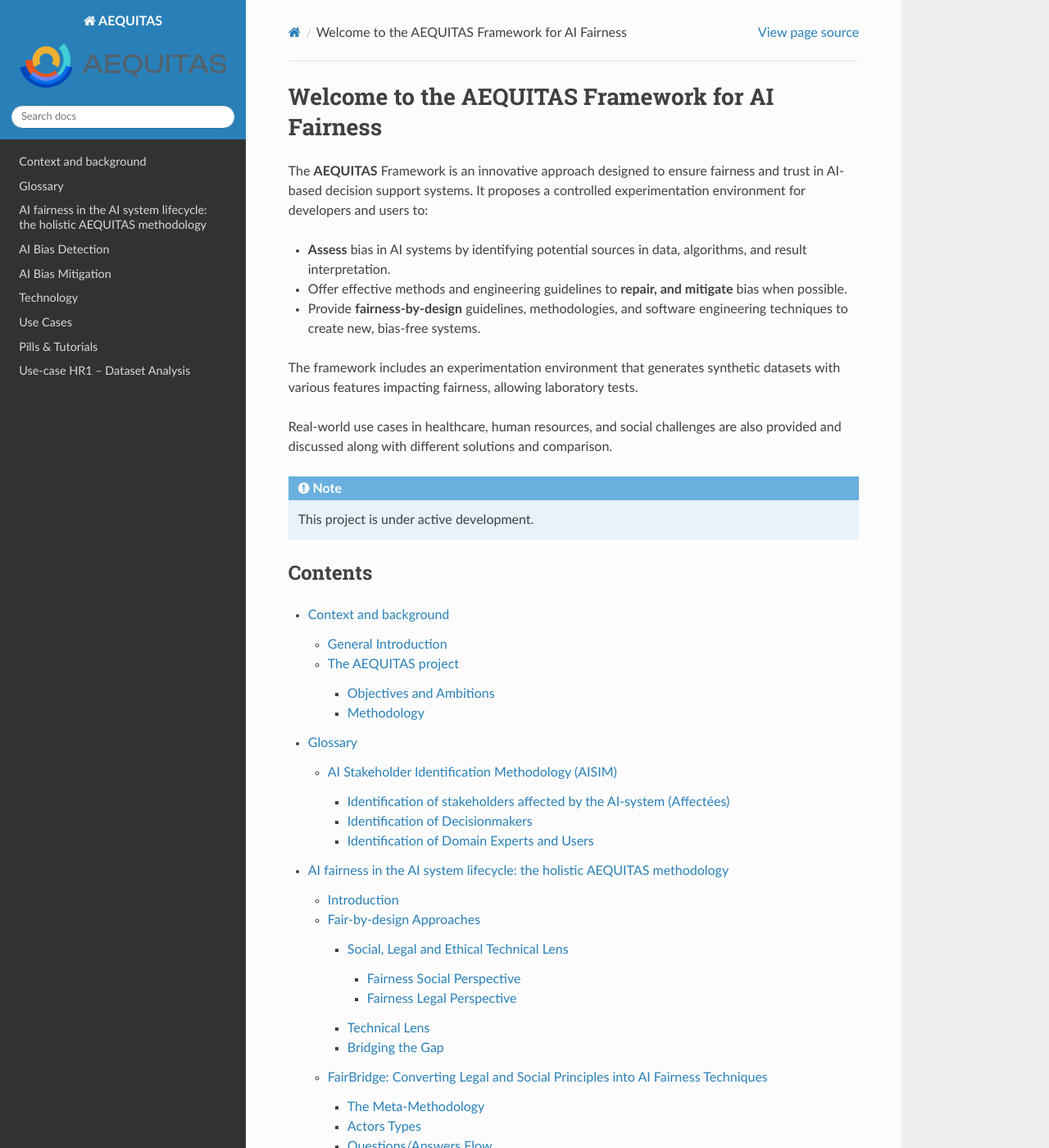
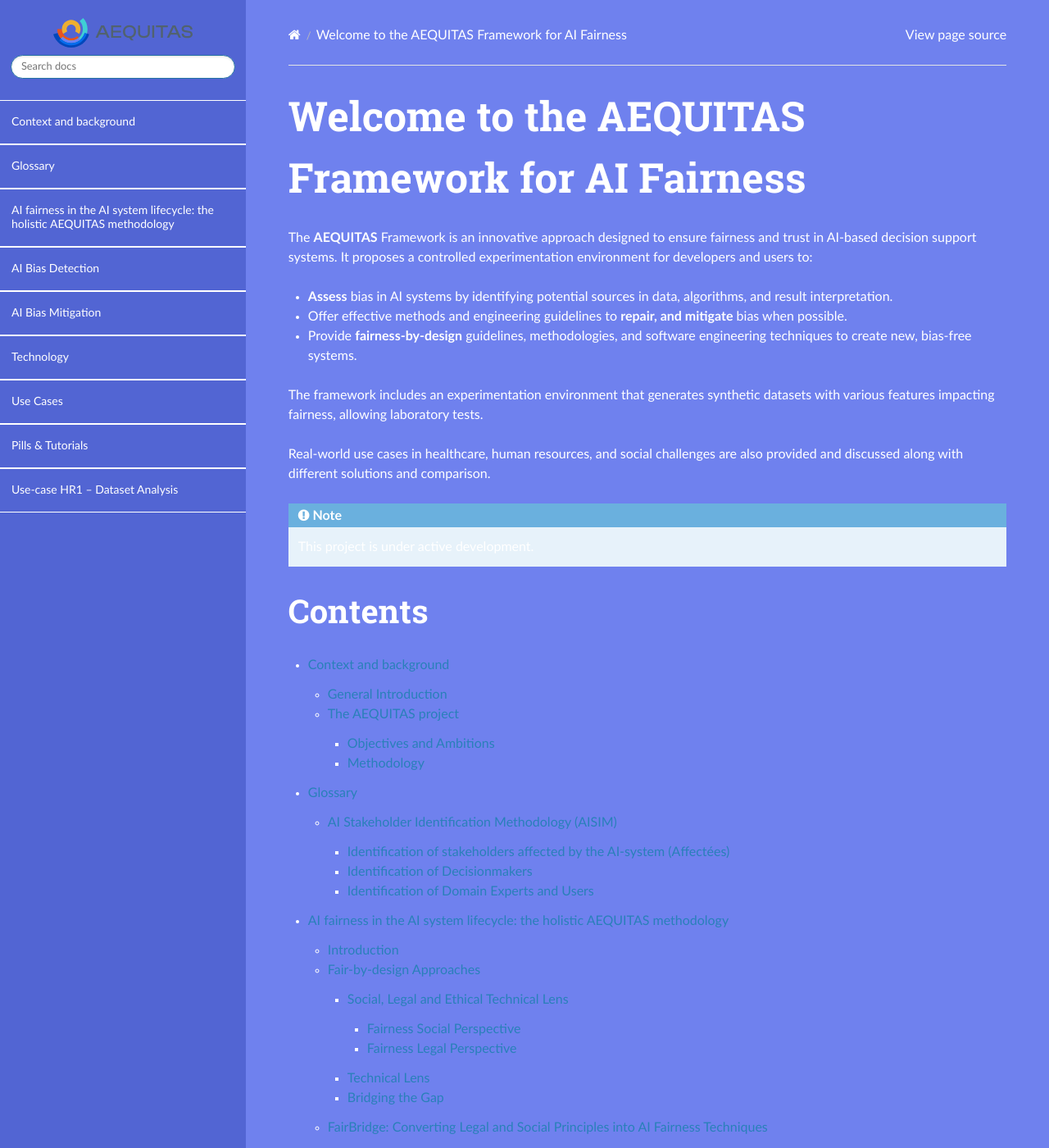
Before and after one commit to aequitas-aod/aequitas-home, a Sphinx documentation site: the page built from docs/source/index.rst, in a window 1280 px wide and 1400 px high. Shown: the whole window at 82% size. Built offline with Sphinx 7.4.7 and the Read the Docs theme 3.1.0, drawn with Linux system fonts in a browser that asks for light colours.

Commit message:
added css style file

```diff
--- /dev/null
+++ b/docs/source/_static/aequitas_style.css
@@ -0,0 +1,178 @@
+.wy-nav-content {
+    max-width: 100%;
+    background: #6f81ee;
+    font-size: 1rem;
+    line-height: 1.5;
+    min-height: 100vh;
+}
+
+p,
+footer,
+.wy-breadcrumbs a,
+.wy-breadcrumbs .active {
+    color: #fff;
+    font-weight: 400;
+}
+
+p a,
+p a:visited,
+footer a,
+footer a:visited {
+    color: #fff;
+    text-decoration: underline;
+}
+
+.headerlink,
+.wy-breadcrumbs a,
+.wy-breadcrumbs a:visited {
+    color: #fff;
+}
+
+p a:hover,
+.headerlink:hover {
+    color: #85faff !important;
+}
+
+h1,
+h2,
+h3,
+h4,
+h5,
+h6 {
+    color: #fff;
+}
+
+h1 {
+    font-size: 50px;
+}
+
+h2 {
+    font-size: 40px;
+}
+
+h3 {
+    font-size: 25px;
+}
+
+h4 {
+    font-size: 20px;
+}
+
+h5 {
+    font-size: 15px;
+}
+
+h6 {
+    font-size: 10px;
+}
+
+.btn.btn-neutral {
+    border-radius: 30px;
+    font-size: 16px;
+    line-height: normal;
+    letter-spacing: 0.88px;
+    color: #0047BB !important;
+    background-color: #003EA4 !important;
+    padding: 10px 20px;
+    border: none;
+    box-shadow: none;
+    transition: background-color 300ms linear;
+    color: #fff !important;
+    border: 1px solid #003EA4 !important;
+}
+
+.btn-neutral span {
+    display: none !important;
+}
+
+.btn-neutral:hover {
+    background-color: transparent !important;
+    color: #003EA4 !important;
+    text-decoration: none !important;
+}
+
+.wy-side-scroll {
+    background-color: #5265d3;
+}
+
+.wy-menu-vertical a,
+.wy-menu-vertical li.current a {
+    font-size: 14px;
+    line-height: 17px;
+    padding: 18px 20px 17px 14px;
+    display: block;
+    color: #fff;
+    border: 0 !important;
+    border-top: 1px solid #fff !important;
+    border-bottom: 1px solid #fff !important;
+    background-color: transparent !important;
+}
+
+.wy-menu-vertical a:hover {
+    background-color: transparent !important;
+    color: #85faff !important;
+}
+
+.wy-menu-vertical li.current {
+    background-color: transparent !important;
+}
+
+.wy-menu-vertical li.current>a,
+.wy-menu-vertical li.current>a button.toctree-expand,
+.wy-menu-vertical li.on a button.toctree-expand,
+.wy-menu-vertical li.on a {
+    background-color: transparent !important;
+    color: #85faff !important;
+    border-color: #fff;
+}
+
+.wy-menu-vertical li.current ul {
+    padding-left: 20px;
+}
+
+.wy-menu-vertical li.current ul li:first-child a{
+    border-top: 0 !important;
+}
+
+.wy-menu-vertical li.current ul li:last-child a{
+    border-bottom: 0 !important;
+}
+
+.wy-menu-vertical li.current a button.toctree-expand, .wy-menu-vertical li.on a button.toctree-expand,
+.wy-menu-vertical li button.toctree-expand {
+    display: block !important;
+    position: absolute;
+    right: 20px;
+}
+
+body {
+    font-size: 16px;
+    line-height: 1.5;
+}
+
+.wy-side-nav-search {
+
+    background-color: transparent;
+
+}
+
+.wy-side-nav-search .icon.icon-home{
+    font-size: 0;
+}
+
+
+.wy-side-nav-search img{
+display: block !important;
+width: 180px !important;
+}
+
+ul,
+ol,
+ul li,
+ol li {
+    color: #fff !important;
+}
+
+.wy-nav-side {
+    padding-bottom: 0 !important;
+}
--- a/docs/source/conf.py
+++ b/docs/source/conf.py
@@ -33,6 +33,7 @@
 
 html_theme = 'sphinx_rtd_theme'
 html_static_path = ["_static"]
+html_css_files = ["aequitas_style.css"]
 
 html_logo = "_static/logo_AEQUITAS_without_claim_Colors_RGB.svg"
 
```
